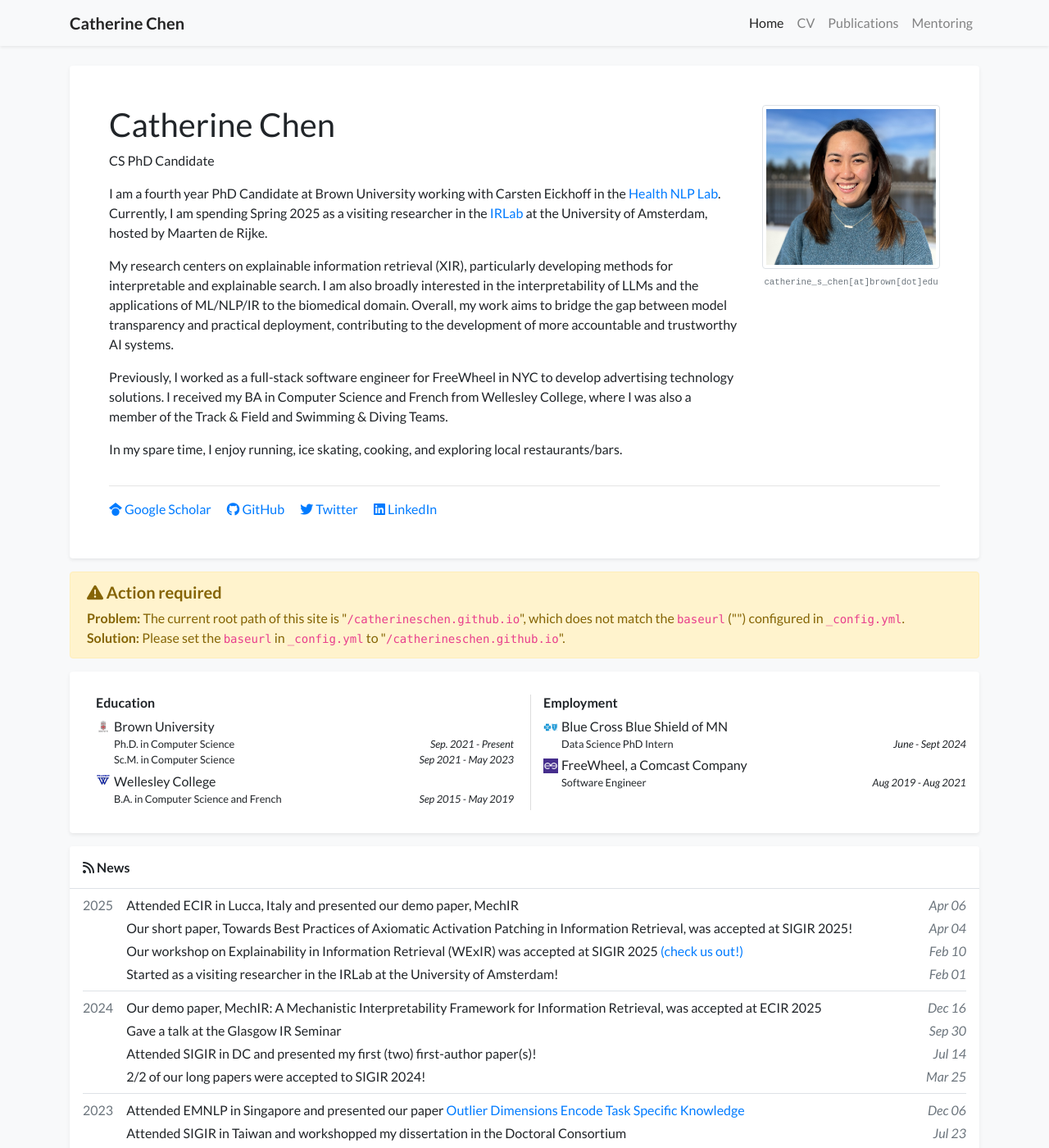
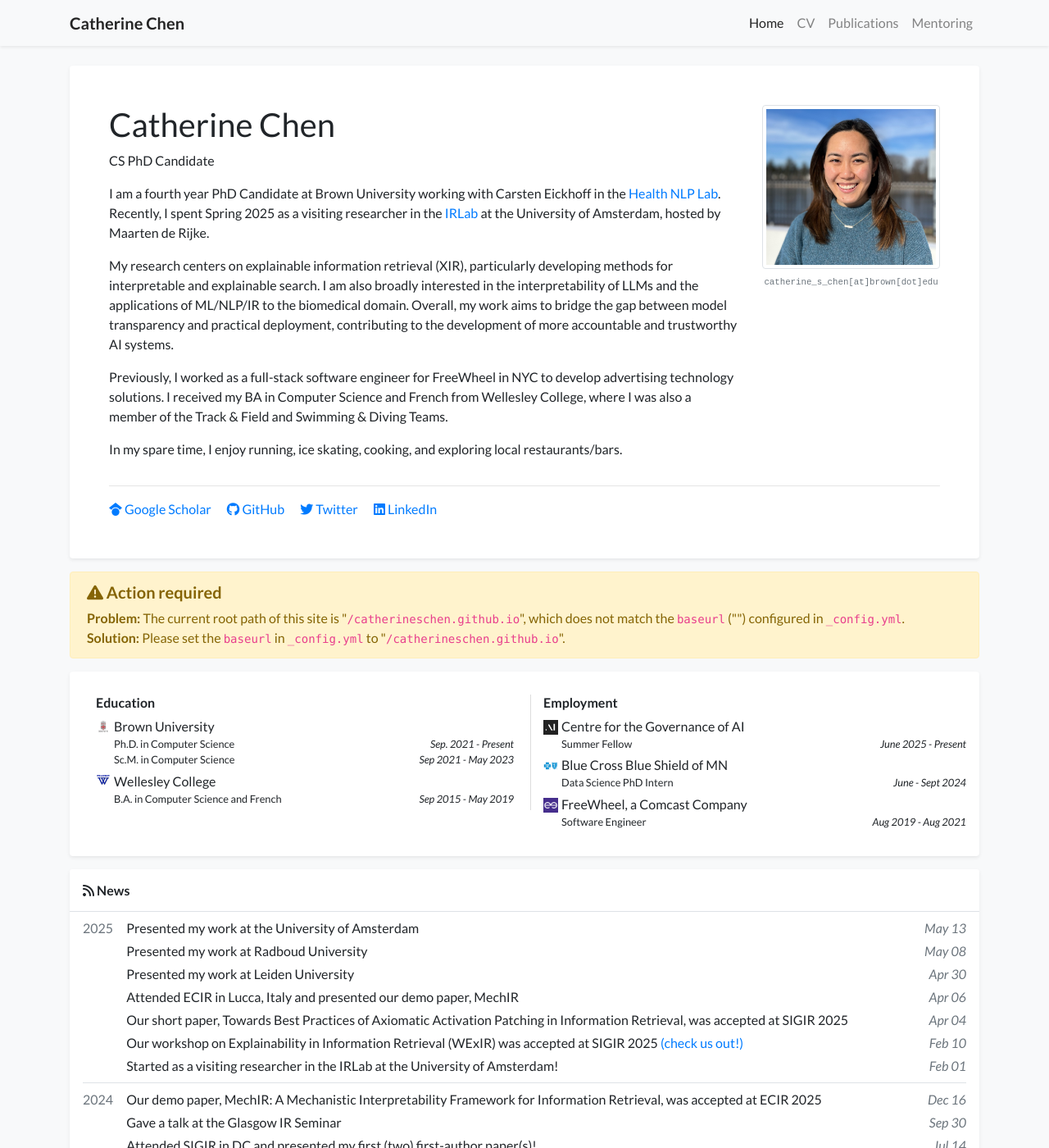
Before and after one commit to catherineschen/catherineschen.github.io, a Jekyll site: the page built from index.html, in a window 1280 px wide and 1400 px high. Shown: the whole window at 82% size. Built offline with Jekyll 4.4.1, drawn with Linux system fonts in a browser that asks for light colours; a style sheet for code colours, icons or effects is not loaded.

Commit message:
may25 updates

```diff
--- a/_data/profile.yml
+++ b/_data/profile.yml
@@ -25,7 +25,7 @@ short_bio: >-
   <p>
     I am a fourth year PhD Candidate at Brown University working with Carsten Eickhoff in the
     <a href="https://health-nlp.com/" target="_blank">Health NLP Lab</a>.
-    Currently, I am spending Spring 2025 as a visiting researcher in the <a href="https://irlab.science.uva.nl/">IRLab </a>
+    Recently, I spent Spring 2025 as a visiting researcher in the <a href="https://irlab.science.uva.nl/">IRLab </a>
     at the University of Amsterdam, hosted by Maarten de Rijke.
   </p>
 
@@ -79,6 +79,10 @@ education:
 # - name: Biomedical Applications of ML
 
 experience:
+- name: Centre for the Governance of AI
+  logo: /assets/images/badges/govai-logo.jpeg
+  position: Summer Fellow
+  date: June 2025 - Present
 - name: Blue Cross Blue Shield of MN
   logo: /assets/images/badges/bcbs-logo.jpg
   position: Data Science PhD Intern
```
Also changed, not shown: _news/news_2025.md (+18 -10 lines), assets/images/badges/govai-logo.jpeg (added), 1 other file.
